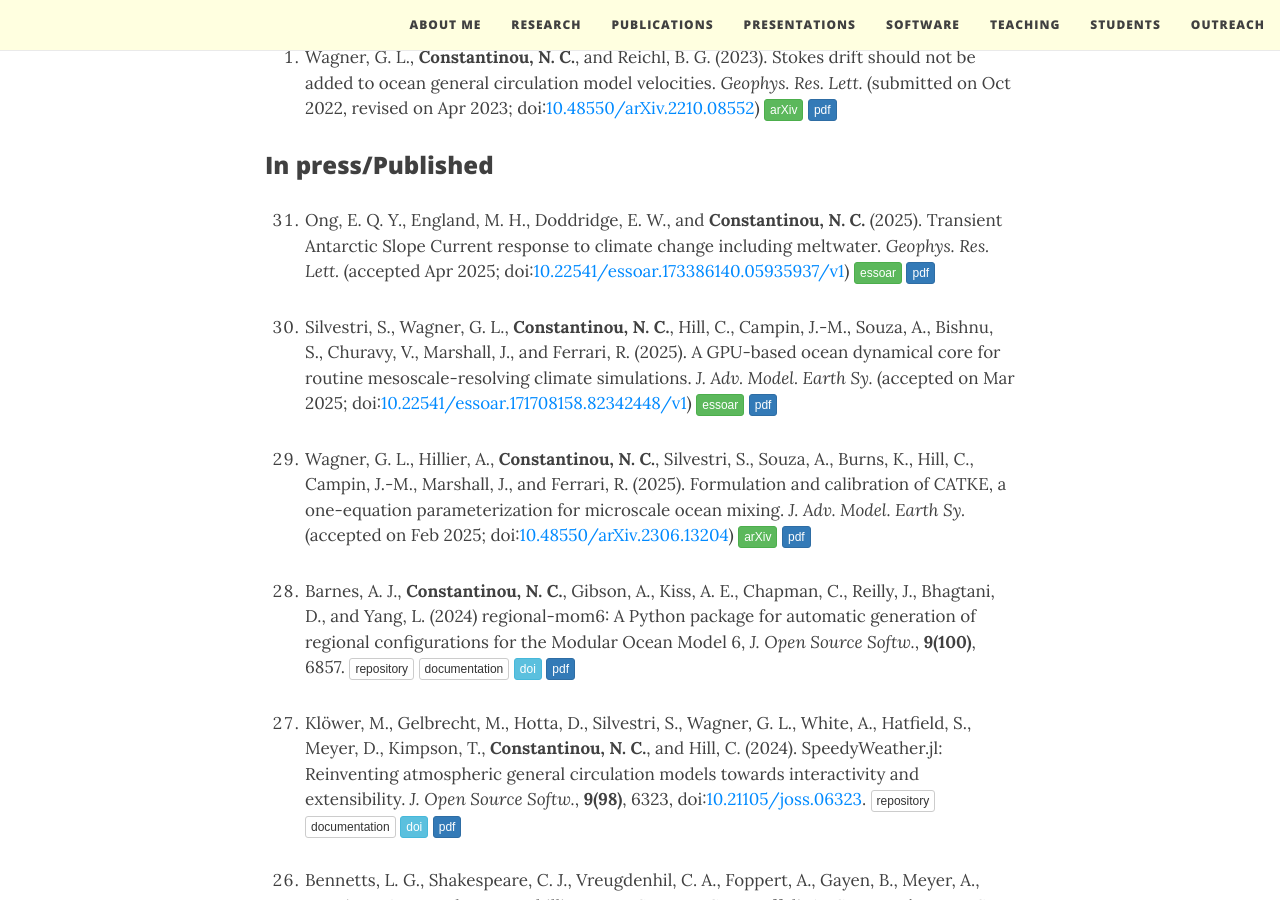
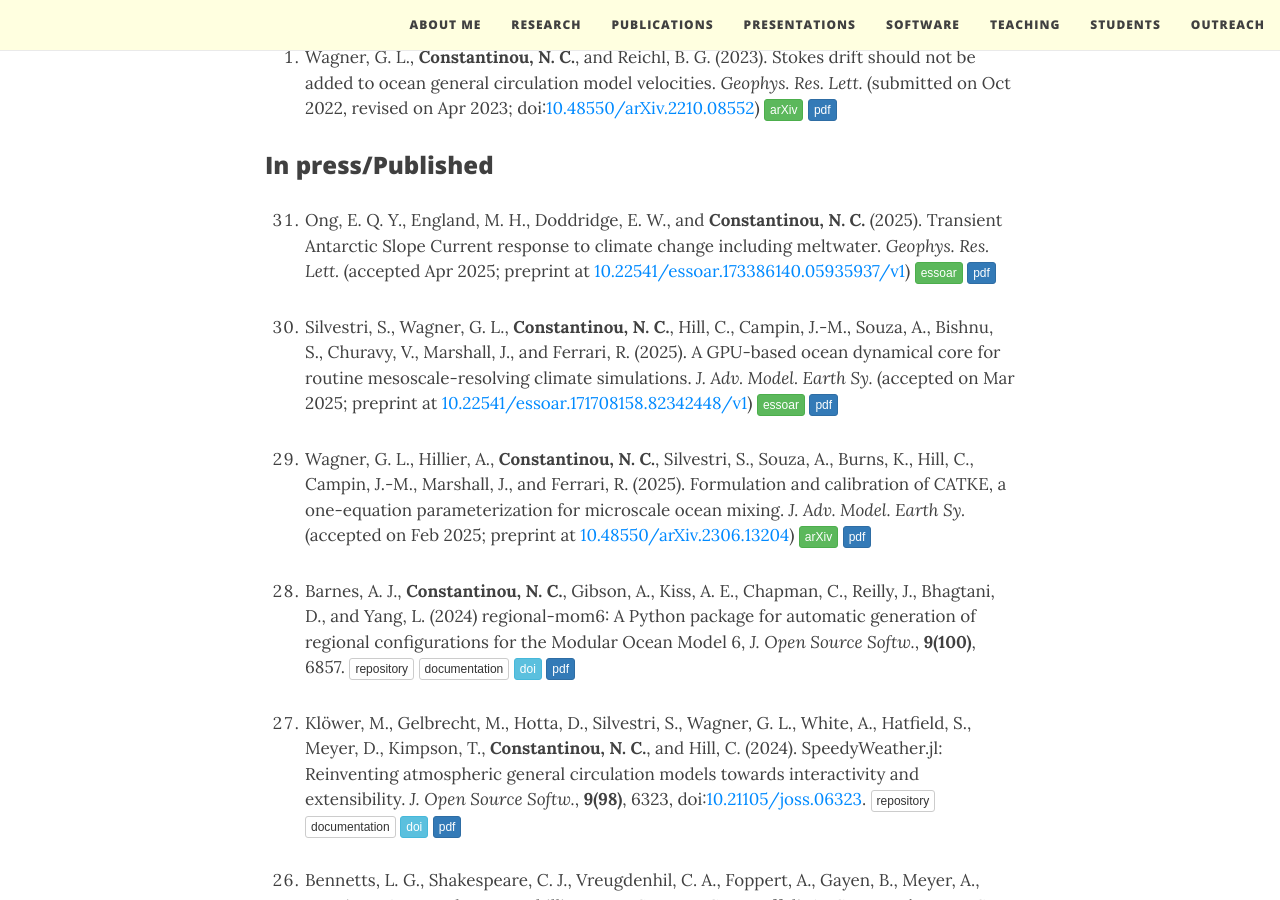
Before and after one commit to navidcy/navidcy.github.io, a Jekyll site: the page built from publications.md, in a window 1280 px wide and 900 px high, scrolled down 1132 px. Built offline with Jekyll 4.4.1, drawn with Linux system fonts in a browser that asks for light colours; nearby versions of some CDN libraries; comment, search, counter and statistics services are not loaded.

Commit message:
doi -> preprint

```diff
--- a/publications.md
+++ b/publications.md
@@ -36,13 +36,13 @@ title: Publications
 
 ### In press/Published
 
-0. Ong, E. Q. Y., England, M. H., Doddridge, E. W., and **Constantinou, N. C.** (2025). Transient Antarctic Slope Current response to climate change including meltwater. _Geophys. Res. Lett._ (accepted Apr 2025; doi:[10.22541/essoar.173386140.05935937/v1](https://doi.org/10.22541/essoar.173386140.05935937/v1){:target="_blank"}) [<span class="btn btn-success btn-xs{{end}}" style="font-family:sans-serif;">essoar</span>](https://doi.org/10.22541/essoar.173386140.05935937/v1){:target="_blank"} [<span class="btn btn-primary btn-xs{{end}}" style="font-family:sans-serif;">pdf</span>][asc-meltwater]
+0. Ong, E. Q. Y., England, M. H., Doddridge, E. W., and **Constantinou, N. C.** (2025). Transient Antarctic Slope Current response to climate change including meltwater. _Geophys. Res. Lett._ (accepted Apr 2025; preprint at [10.22541/essoar.173386140.05935937/v1](https://doi.org/10.22541/essoar.173386140.05935937/v1){:target="_blank"}) [<span class="btn btn-success btn-xs{{end}}" style="font-family:sans-serif;">essoar</span>](https://doi.org/10.22541/essoar.173386140.05935937/v1){:target="_blank"} [<span class="btn btn-primary btn-xs{{end}}" style="font-family:sans-serif;">pdf</span>][asc-meltwater]
 
 
-0. Silvestri, S., Wagner, G. L., **Constantinou, N. C.**, Hill, C., Campin, J.-M., Souza, A., Bishnu, S., Churavy, V., Marshall, J., and Ferrari, R. (2025). A GPU-based ocean dynamical core for routine mesoscale-resolving climate simulations. _J. Adv. Model. Earth Sy._ (accepted on Mar 2025; doi:[10.22541/essoar.171708158.82342448/v1](https://doi.org/10.22541/essoar.171708158.82342448/v1){:target="_blank"}) [<span class="btn btn-success btn-xs{{end}}" style="font-family:sans-serif;">essoar</span>](https://doi.org/10.22541/essoar.171708158.82342448/v1){:target="_blank"} [<span class="btn btn-primary btn-xs{{end}}" style="font-family:sans-serif;">pdf</span>][mesoscale-gpu-dycore]
+0. Silvestri, S., Wagner, G. L., **Constantinou, N. C.**, Hill, C., Campin, J.-M., Souza, A., Bishnu, S., Churavy, V., Marshall, J., and Ferrari, R. (2025). A GPU-based ocean dynamical core for routine mesoscale-resolving climate simulations. _J. Adv. Model. Earth Sy._ (accepted on Mar 2025; preprint at [10.22541/essoar.171708158.82342448/v1](https://doi.org/10.22541/essoar.171708158.82342448/v1){:target="_blank"}) [<span class="btn btn-success btn-xs{{end}}" style="font-family:sans-serif;">essoar</span>](https://doi.org/10.22541/essoar.171708158.82342448/v1){:target="_blank"} [<span class="btn btn-primary btn-xs{{end}}" style="font-family:sans-serif;">pdf</span>][mesoscale-gpu-dycore]
 
 
-0. Wagner, G. L., Hillier, A., **Constantinou, N. C.**, Silvestri, S., Souza, A., Burns, K., Hill, C., Campin, J.-M., Marshall, J., and Ferrari, R. (2025). Formulation and calibration of CATKE, a one-equation parameterization for microscale ocean mixing. _J. Adv. Model. Earth Sy._ (accepted on Feb 2025; doi:[10.48550/arXiv.2306.13204](https://doi.org/10.48550/arXiv.2306.13204){:target="_blank"}) [<span class="btn btn-success btn-xs{{end}}" style="font-family:sans-serif;">arXiv</span>][arXiv:2306.13204]{:target="_blank"} [<span class="btn btn-primary btn-xs{{end}}" style="font-family:sans-serif;">pdf</span>][catke-physics]
+0. Wagner, G. L., Hillier, A., **Constantinou, N. C.**, Silvestri, S., Souza, A., Burns, K., Hill, C., Campin, J.-M., Marshall, J., and Ferrari, R. (2025). Formulation and calibration of CATKE, a one-equation parameterization for microscale ocean mixing. _J. Adv. Model. Earth Sy._ (accepted on Feb 2025; preprint at [10.48550/arXiv.2306.13204](https://doi.org/10.48550/arXiv.2306.13204){:target="_blank"}) [<span class="btn btn-success btn-xs{{end}}" style="font-family:sans-serif;">arXiv</span>][arXiv:2306.13204]{:target="_blank"} [<span class="btn btn-primary btn-xs{{end}}" style="font-family:sans-serif;">pdf</span>][catke-physics]
 
 
 0. Barnes, A. J., **Constantinou, N. C.**, Gibson, A., Kiss, A. E., Chapman, C., Reilly, J., Bhagtani, D., and Yang, L. (2024) regional-mom6: A Python package for automatic generation of regional configurations for the Modular Ocean Model 6, _J. Open Source Softw._, **9(100)**, 6857. [<span class="btn btn-default btn-xs{{end}}" style="font-family:sans-serif;">repository</span>][regional-mom6-repo]{:target="_blank"} [<span class="btn btn-default btn-xs{{end}}" style="font-family:sans-serif;">documentation</span>][regional-mom6-docs]{:target="_blank"} [<span class="btn btn-info btn-xs{{end}}" style="font-family:sans-serif;">doi</span>][regional-mom6-doi]{:target="_blank"} [<span class="btn btn-primary btn-xs{{end}}" style="font-family:sans-serif;">pdf</span>][regional-mom6] <span align="right" class='altmetric-embed' data-badge-type="2" data-condensed="true" data-hide-less-than="2" data-doi="10.21105/joss.06857"></span><br/>
```
